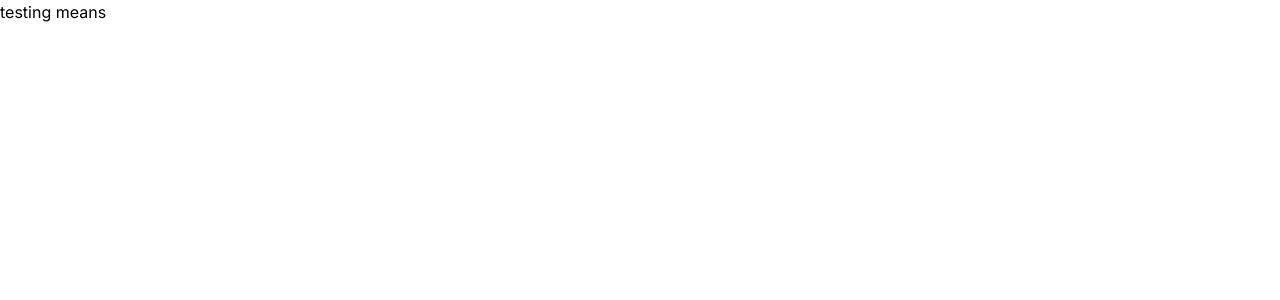
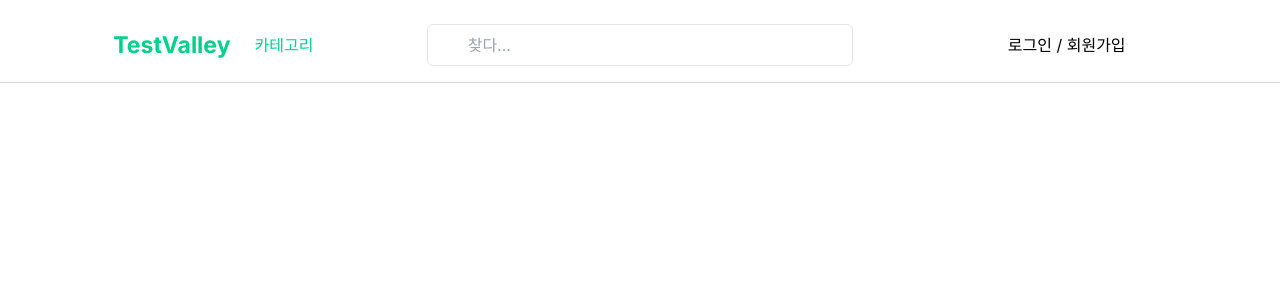
Before and after one commit to nyirurugoomar/testingAPPVALLEY, a Next.js app: page / in a window 1280 px wide. Shown: the top 300 px of the page. Built offline with nearby package versions, Linux system fonts and the light colour scheme.

Commit message:
adding header

```diff
--- a/app/page.js
+++ b/app/page.js
@@ -1,9 +1,10 @@
+import Header from "@/components/Header";
 import Image from "next/image";
 
 export default function Home() {
   return (
     <main>
-      <h1>testing means</h1>
+      <Header />
     </main>
   );
 }
--- /dev/null
+++ b/components/Header.jsx
@@ -0,0 +1,36 @@
+import React from "react";
+// import { FaSearch, FaBars, FaDownload } from "-icons/fa";
+
+function Header() {
+  return (
+    <div className="flex flex-row sm:flex-row items-center mt-6 bg-white border-gray-300 border-b pb-4 md:w-full sm:w-auto ">
+      <div className="flex justify-center items-center w-full  mb-4 sm:mb-0">
+        <h1 className="text-[#00d089] text-[23px] font-bold mr-4">
+          TestValley
+        </h1>
+        {/* <FaBars color="#00d089" size={13} className="hidden sm:block" /> */}
+        <h1 className="text-[#00d089] ml-2 hidden sm:block ">카테고리</h1>
+      </div>
+      <div className="relative flex justify-center w-full mb-4 sm:mb-0">
+        {/* Conditionally render input field or search icon based on screen size */}
+        <div className="w-full max-w-md px-4 py-2 border rounded-md pl-10">
+          <input
+            className="md:w-full focus:outline-none"
+            type="text"
+            placeholder="찾다..."
+          />
+          {/* Search icon */}
+          <div className="sm:hidden absolute inset-y-3 left-0 items-center pl-3 pointer-events-none">
+            {/* <FaSearch /> */}
+          </div>
+        </div>
+      </div>
+      <div className="hidden sm:flex justify-center w-full gap-2">
+        {/* <FaDownload /> */}
+        <h1>로그인 / 회원가입</h1>
+      </div>
+    </div>
+  );
+}
+
+export default Header;
```
